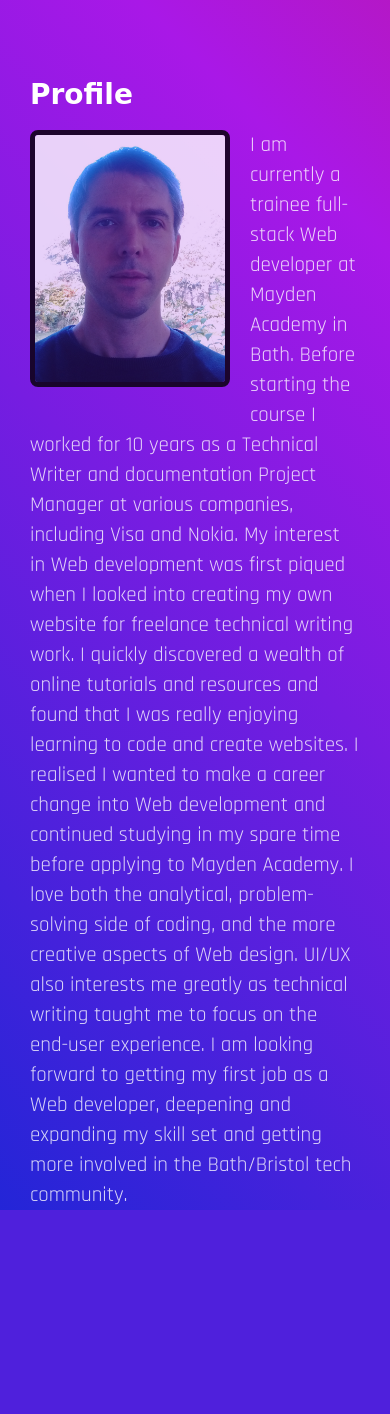
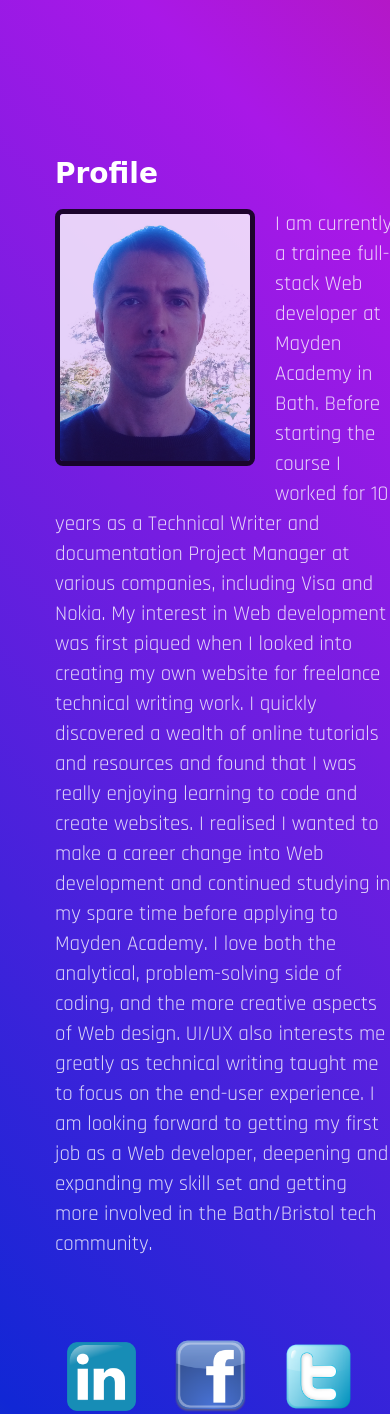
Before and after one commit to obwansan/mayden-portfolio, a PHP site: page /profile.php in a window 390 px wide. Shown: the part 50-1464 px from the top of the page. Before the commit the page ends 1260 px from the top, so only its background shows below. Run offline with PHP 8.4, Linux system fonts and the light colour scheme; data comes from the database, SQL or seed files in the repository; data that the repository does not hold is empty; some web fonts are replaced.

Commit message:
added social media buttons to profile page

```diff
--- a/css/styles.css
+++ b/css/styles.css
@@ -206,6 +206,7 @@ Profile page
 
 .profileContainer {
     margin: 75px 30px 100px;
+    position: absolute;
 }
 
 .profilePageIntro {
@@ -247,12 +248,16 @@ p {
     margin: 0;
 }
 
-.loginBtn {
-    position: absolute;
-    top: -80px;
-    left: 1180px;
-    width: 30px;
-    height: 30px;
+.socMedBtnContainer {
+    margin: 0 auto;
+    width: fit-content;
+}
+
+.socMedBtn {
+    height: 75px;
+    width: 75px;
+    margin-right: 30px;
+    margin-top: 60px;
 }
 
 /****************************
@@ -350,6 +355,14 @@ Portfolio page
     left: 0;
 }
 
+.loginBtn {
+    position: absolute;
+    top: -80px;
+    left: 1180px;
+    width: 30px;
+    height: 30px;
+}
+
 /****************************
 Bootstrap Media Queries
 /****************************/
@@ -393,6 +406,14 @@ Bootstrap Media Queries
     .rowTxtAndBtns {
         width: 100%;
     }
+    .profileContainer {
+        left: 0;
+        top: 17%;
+        width: 100%;
+        min-width: 100%;
+        padding: 0 40px;
+    }
+
 }
 
 /*col-sm-*/
--- a/profile.php
+++ b/profile.php
@@ -68,13 +68,28 @@ $db->setAttribute(PDO::ATTR_DEFAULT_FETCH_MODE, PDO::FETCH_ASSOC);
 
 <!-- main -->
 
-    <div class="profileContainer">
+    <div class="container profileContainer">
 
-        <div class="profileTitle">Profile</div>
+        <div class="row">
 
-        <div class="profileTxt">
-            <img class="profileImage" src="images/me-photo.jpg" alt="photo-of-kevin-obrien">
-            <?php echo $profileTextString; ?>
+            <div class="profileTitle">Profile</div>
+
+            <div class="profileTxt">
+                <img class="profileImage" src="images/me-photo.jpg" alt="photo-of-kevin-obrien">
+                <?php echo $profileTextString; ?>
+            </div>
+
+        </div>
+
+        <div class="row">
+            <div class="socMedBtnContainer">
+                <img class="socMedBtn" src="images/linkedIn-logo.png">
+
+                <img class="socMedBtn" src="images/facebook-logo.png">
+
+                <img class="socMedBtn" src="images/twitter-logo.png">
+            </div>
+
         </div>
 
     </div>
```
Also changed, not shown: portfolio.php (+8 -8 lines), images/facebook-logo.png (added), images/linkedIn-logo.png (added), images/twitter-logo.png (added).
